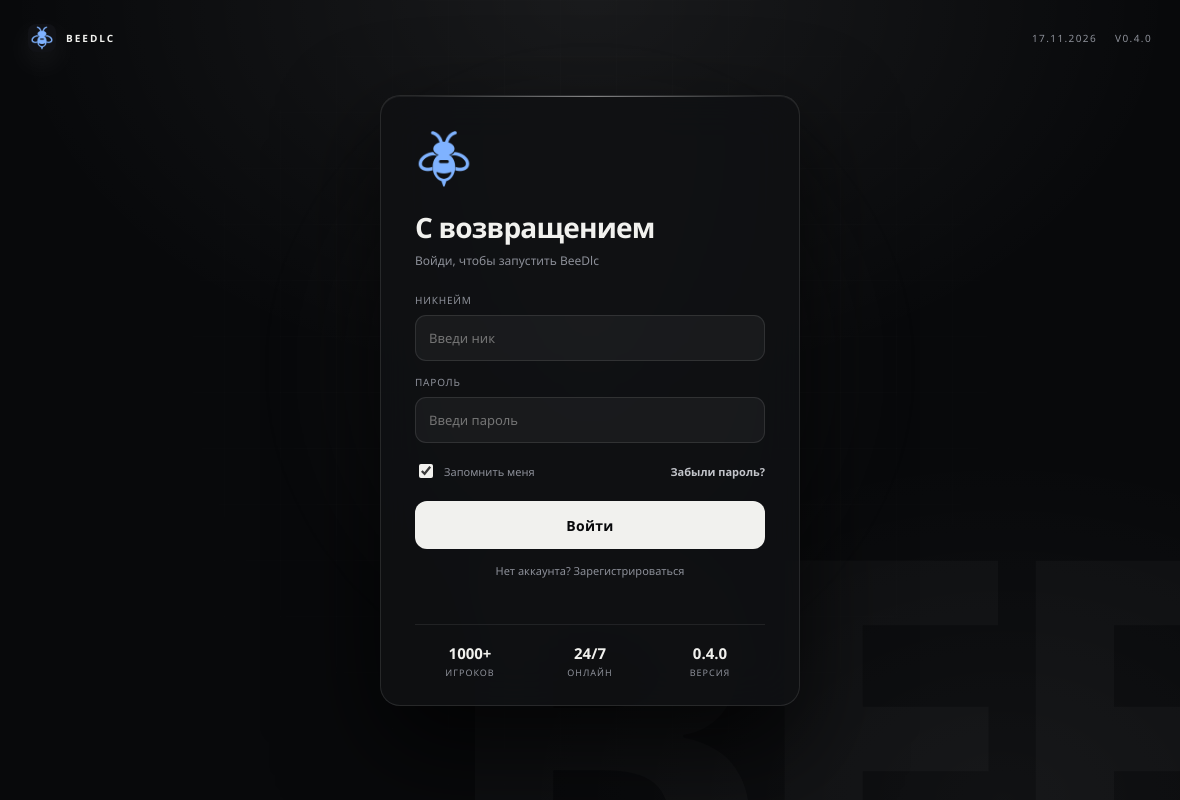
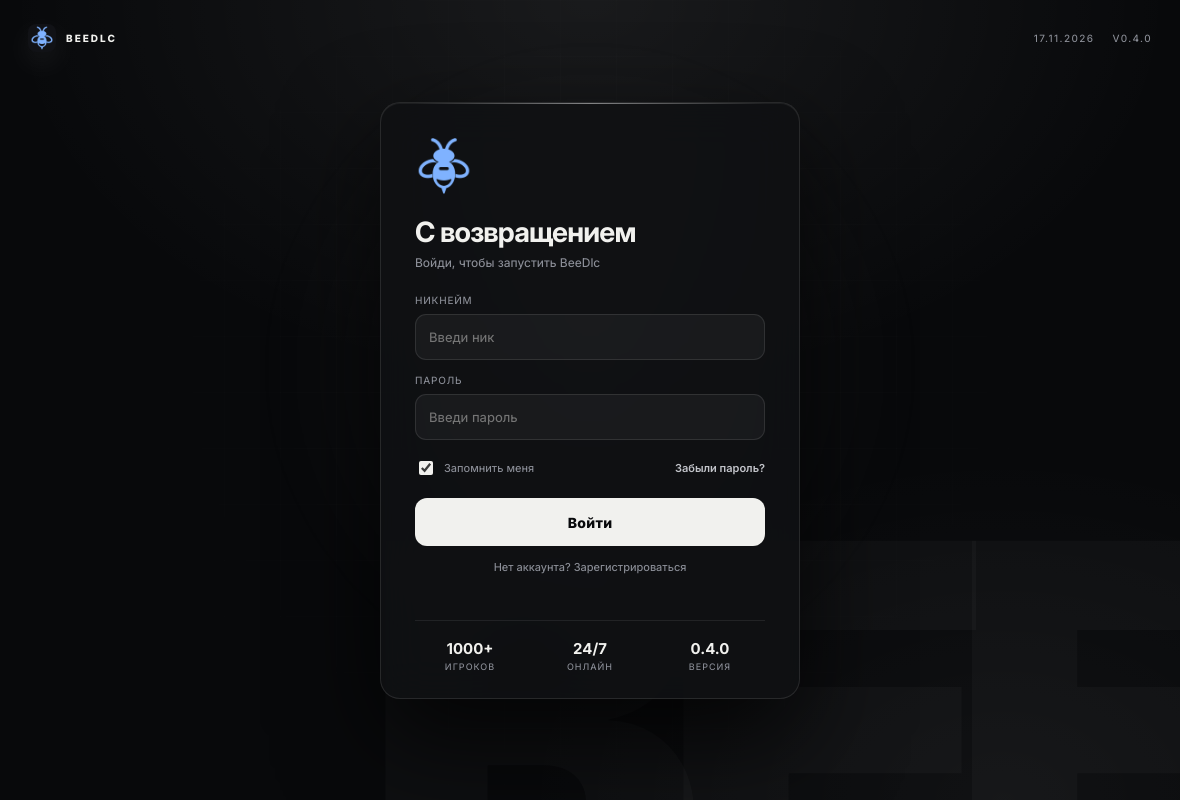
Before and after one commit to Screammholic/23visuals, an Electron app: page renderer/index.html in a window 1180 px wide. Drawn offline with Linux system fonts and the light colour scheme; no server answers.

Commit message:
Use bundled Inter font and fix launcher typography

```diff
--- a/renderer/styles.css
+++ b/renderer/styles.css
@@ -1,3 +1,11 @@
+@font-face {
+  font-family: "Inter";
+  src: url("../assets/fonts/Inter.ttf") format("truetype");
+  font-weight: 100 900;
+  font-style: normal;
+  font-display: swap;
+}
+
 :root {
   --bg: #08090b;
   --bg-2: #0d0e10;
@@ -22,8 +30,13 @@ html, body {
   overflow: hidden;
   background: var(--bg);
   color: var(--text);
-  font-family: "Segoe UI", Inter, system-ui, -apple-system, sans-serif;
-  font-size: 14px;
+  font-family: "Inter", "Segoe UI Variable Text", "Segoe UI", system-ui, -apple-system, sans-serif;
+  font-size: 15px;
+  font-weight: 450;
+  font-feature-settings: "kern" 1, "liga" 1, "calt" 1;
+  -webkit-font-smoothing: antialiased;
+  -moz-osx-font-smoothing: grayscale;
+  text-rendering: optimizeLegibility;
   user-select: none;
 }
 
```
Also changed, not shown: assets/fonts/Inter.ttf (added).
